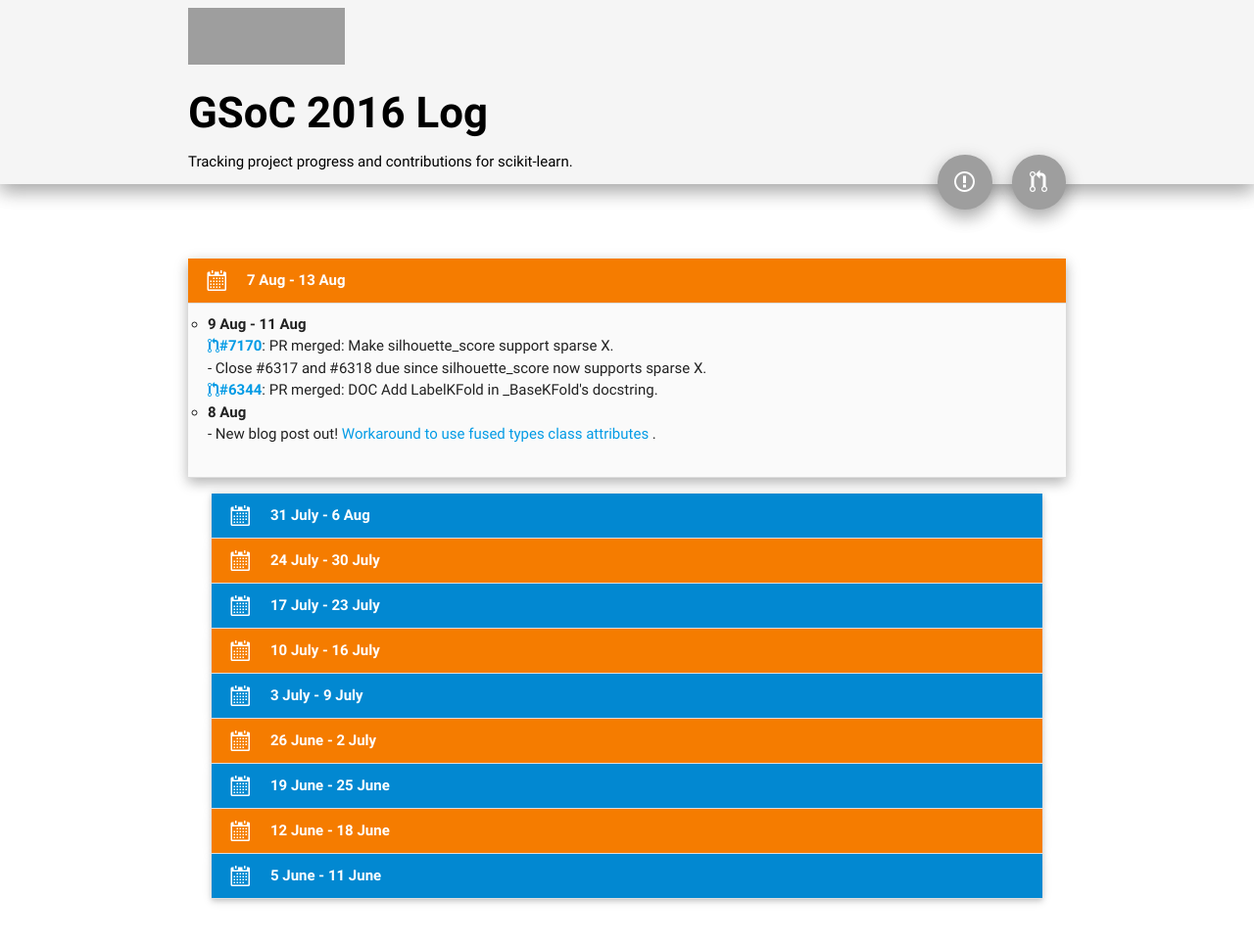
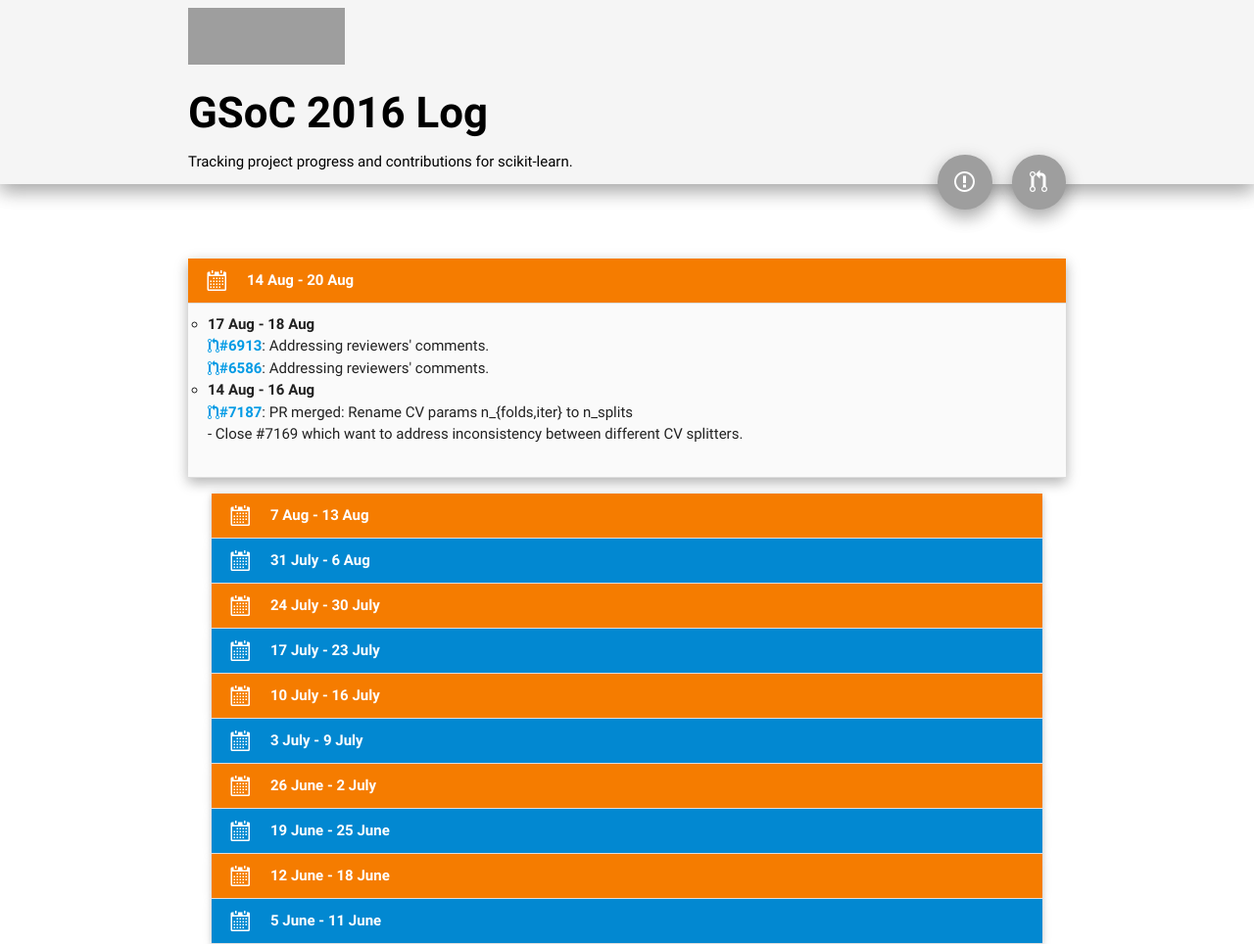
Before and after one commit to yenchenlin/yenchenlin.github.io, a Jekyll site: the page built from _pages/gsoc.html, in a window 1280 px wide. Shown: the whole page at 98% size. Built offline with Jekyll 4.4.1, drawn with Linux system fonts in a browser that asks for light colours; nearby versions of some CDN libraries; grey boxes are pictures that could not be loaded.

Commit message:
Update dev

```diff
--- a/_pages/gsoc.html
+++ b/_pages/gsoc.html
@@ -84,10 +84,66 @@
             <li>
               <div class="collapsible-header active waves-effect waves-light orange darken-2 white-text">
                 <i class="mega-octicon octicon-calendar"></i>
+                <b> 14 Aug - 20 Aug</b>
+              </div>
+              <div class="collapsible-body grey lighten-5">
+                <ul class="details">
+
+                  <li><b>17 Aug - 18 Aug </b><br/>
+
+                    <a href="https://github.com/scikit-learn/scikit-learn/pull/6913">
+                    <i class="octicon octicon-git-pull-request"></i><b>#6913</b></a>:
+                        Addressing reviewers' comments.
+                    <br>
+
+                    <a href="https://github.com/scikit-learn/scikit-learn/pull/6586">
+                    <i class="octicon octicon-git-pull-request"></i><b>#6586</b></a>:
+                        Addressing reviewers' comments.
+                    <br>
+
+                  </li>
+
+
+                  <li><b>14 Aug - 16 Aug </b><br/>
+
+                    <a href="https://github.com/scikit-learn/scikit-learn/pull/7187">
+                    <i class="octicon octicon-git-pull-request"></i><b>#7187</b></a>:
+                        PR merged: Rename CV params n_{folds,iter} to n_splits
+                    <br>
+
+                    - Close #7169 which want to address inconsistency between different CV splitters.
+
+                    <br>
+
+                  <br/>
+                </ul>
+              </div>
+            </li>
+
+
+            <li>
+              <div class="collapsible-header waves-effect waves-light orange darken-2 white-text">
+                <i class="mega-octicon octicon-calendar"></i>
                 <b> 7 Aug - 13 Aug</b>
               </div>
               <div class="collapsible-body grey lighten-5">
                 <ul class="details">
+
+                  <li><b>12 Aug - 13 Aug </b><br/>
+
+                    <a href="https://github.com/scikit-learn/scikit-learn/pull/7184">
+                    <i class="octicon octicon-git-pull-request"></i><b>#7184</b></a>:
+                        PR merged: Add whats_new about fixing example.
+                    <br>
+
+                    <a href="https://github.com/scikit-learn/scikit-learn/pull/7187">
+                    <i class="octicon octicon-git-pull-request"></i><b>#7187</b></a>:
+                        Open a new PR to rename CV params n_{folds,iter} to n_splits.
+                    <br>
+
+
+                  </li>
+
 
                   <li><b>9 Aug - 11 Aug </b><br/>
 
@@ -114,8 +170,6 @@
                     <br>
 
                   </li>
-
-
 
                   <br/>
                 </ul>
```
